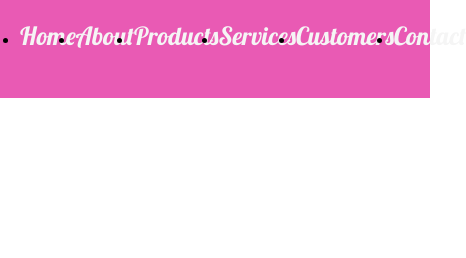
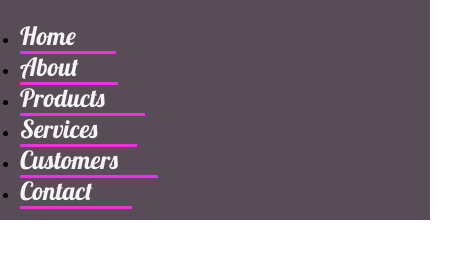
Before and after one commit to cstapiarubio/menu-laboratoria, a plain HTML site: page index.html in a window 390 px wide. Shown: the whole page, 466 px wide, since content can reach past the window. Drawn offline with Linux system fonts and the light colour scheme.

Commit message:
trabajo final

```diff
--- a/assets/css/main.css
+++ b/assets/css/main.css
@@ -30,6 +30,11 @@ nav ul{
 	align-self: center;
 }
 
+nav ul li a{
+	border-right: #7B0B39 solid;
+	padding-right: 40px;
+}
+
 .flex-container li a:hover{
 	background-color: #5C0F40;
 }
--- a/assets/css/media.css
+++ b/assets/css/media.css
@@ -2,7 +2,24 @@
 	*{
 		font-family:'Lobster', cursive;
 	}
-<div>
-	<span class="fa fa-home" aria-hidden="true"></span>
-</div>
+
+	nav{
+		background-color: #584C57;
+		height: 180px;
+	}
+
+	nav ul{
+		flex-direction: column;
+	}
+
+	nav ul li a{
+		border-bottom: #F12EE1 solid;
+		border-right: none;
+	}
+
+
+	.flex-container li a:hover{
+		background-color: #C768BF;
+	}
+
 }
```
